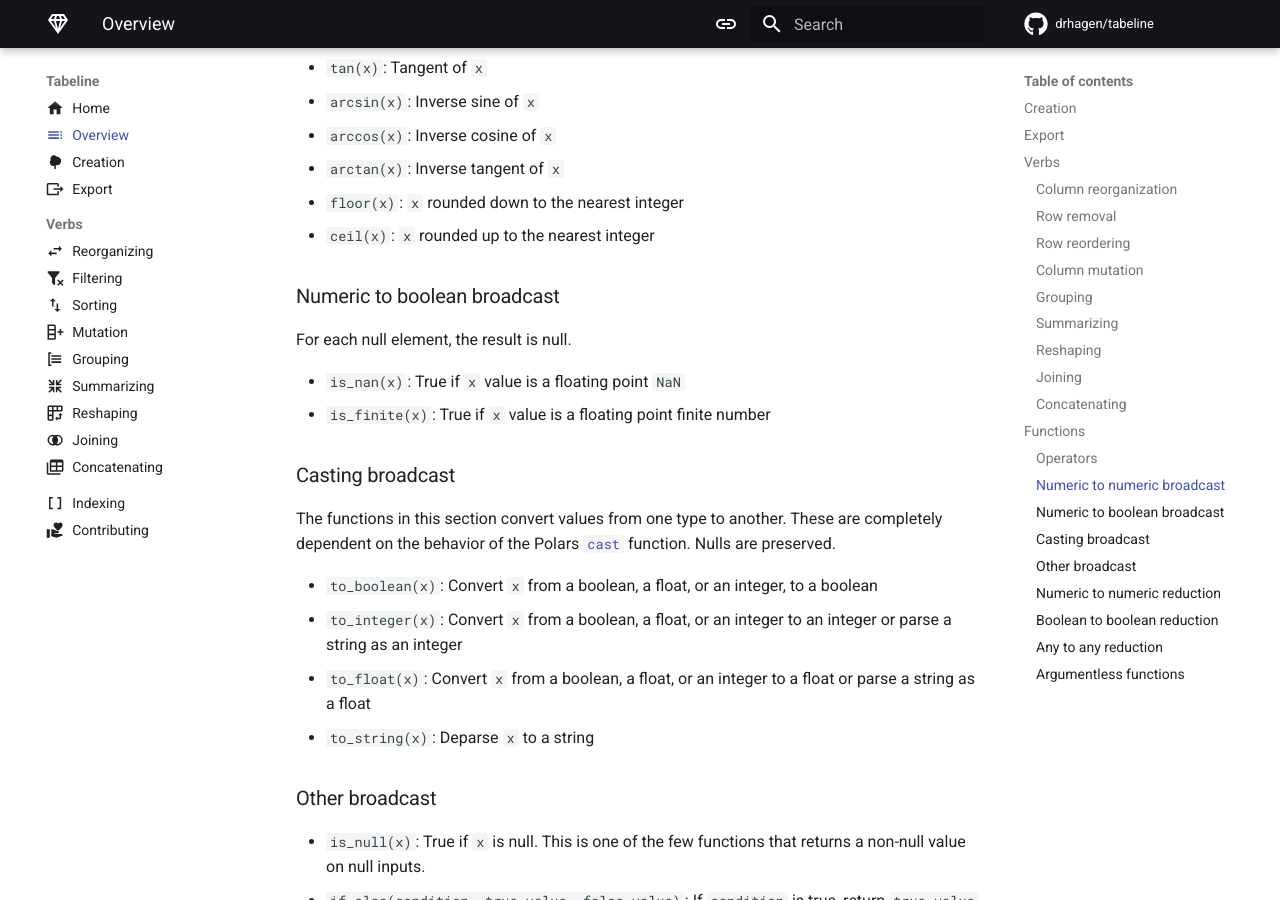
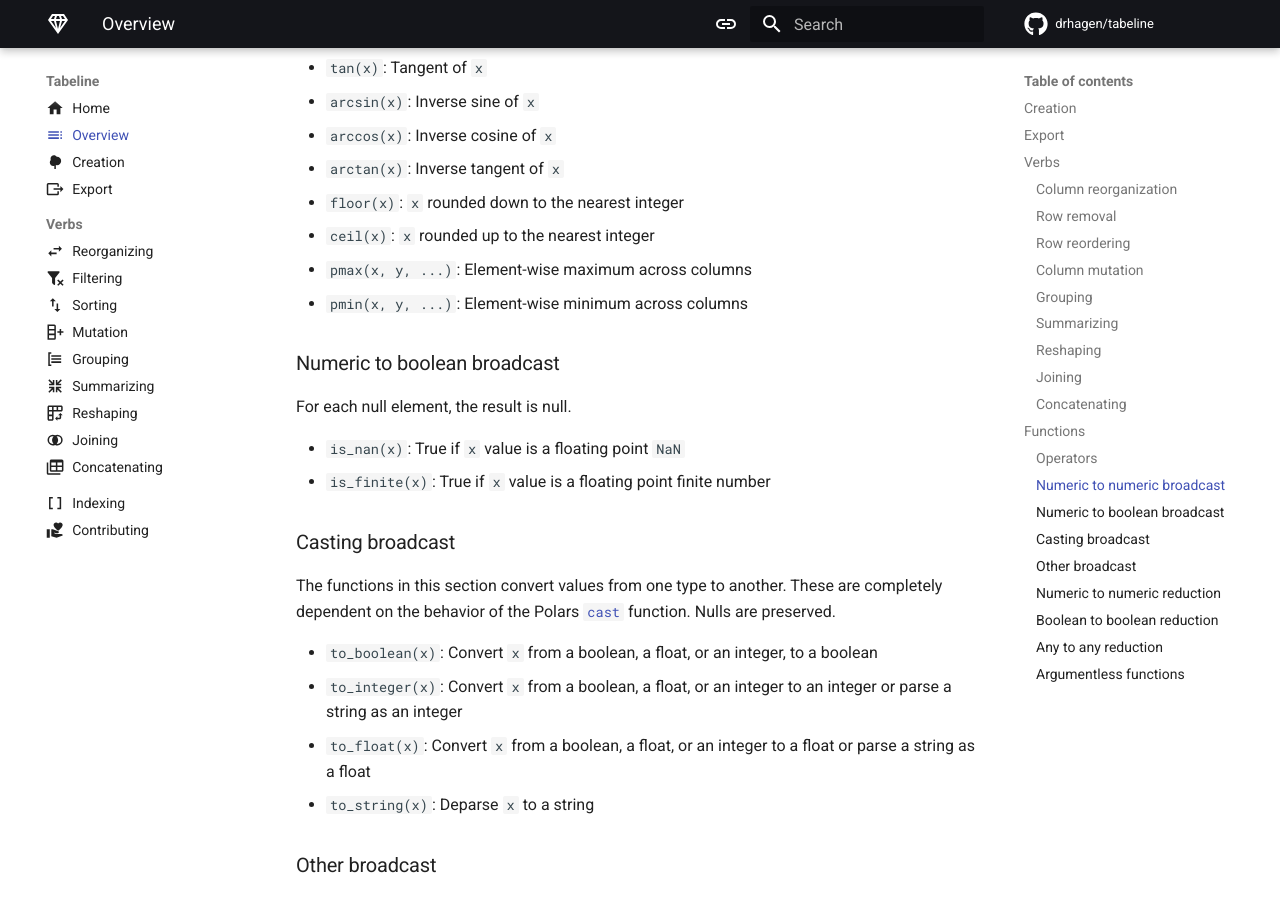
Before and after one commit to drhagen/tabeline, an MkDocs documentation site: the page built from docs/overview.md, in a window 1280 px wide and 900 px high, scrolled down 3141 px. Built offline with MkDocs 1.6.1 and Material for MkDocs 9.7.7, drawn with Linux system fonts in a browser that asks for light colours; comment, search, counter and statistics services are not loaded.

Commit message:
Add docs for pmax and pmin (#64)

```diff
--- a/docs/overview.md
+++ b/docs/overview.md
@@ -112,6 +112,8 @@ The functions in this section mathematical operations on numbers. If these funct
 * `arctan(x)`: Inverse tangent of `x`
 * `floor(x)`: `x` rounded down to the nearest integer
 * `ceil(x)`: `x` rounded up to the nearest integer
+* `pmax(x, y, ...)`: Element-wise maximum across columns
+* `pmin(x, y, ...)`: Element-wise minimum across columns
 
 ### Numeric to boolean broadcast
 
```
